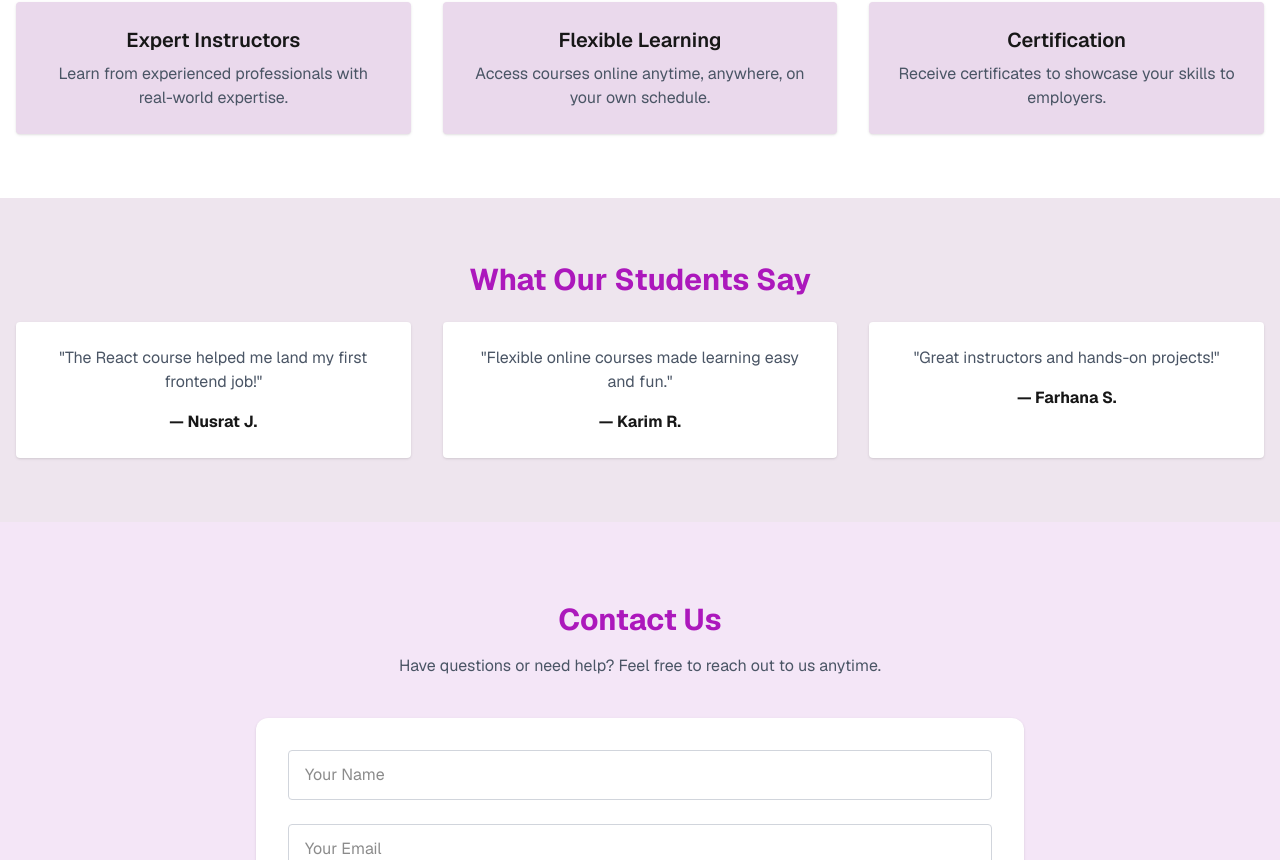
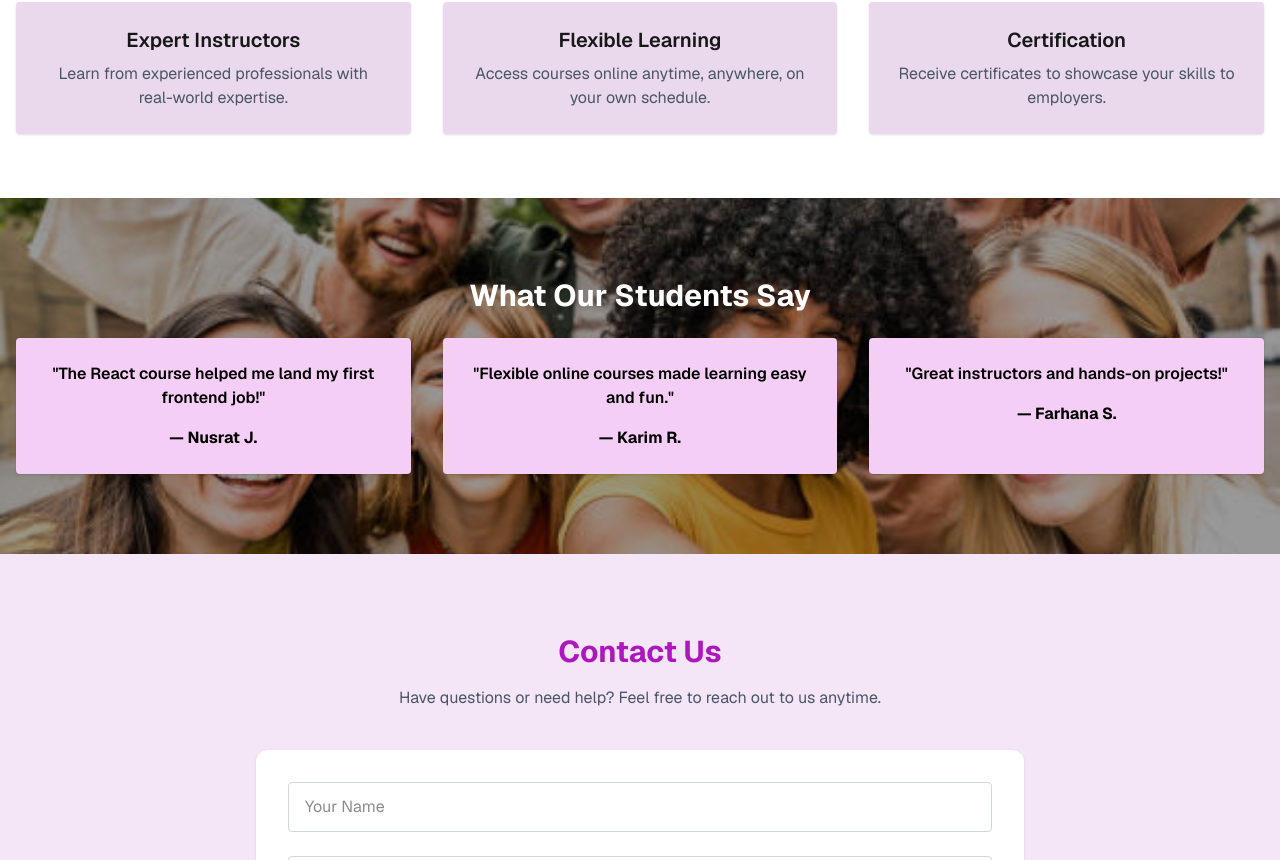
Before and after one commit to marufaakter1947/course-management-app, a Next.js app: page / in a window 1280 px wide. Shown: the part 960-1820 px from the top of the page. Built offline with nearby package versions, Linux system fonts and the light colour scheme; no server answers.

Commit message:
Added Testimonials bgimage

```diff
--- a/src/Components/ContactSection.jsx
+++ b/src/Components/ContactSection.jsx
@@ -28,7 +28,7 @@ export default function ContactSection() {
           Have questions or need help? Feel free to reach out to us anytime.
         </motion.p>
 
-        {/* Contact Form */}
+
         <div className="max-w-3xl mx-auto bg-white p-8 rounded-xl shadow">
           <form className="grid grid-cols-1 gap-6">
 
@@ -70,7 +70,7 @@ export default function ContactSection() {
               transition={{ duration: 0.3 }}
               viewport={{ once: true }}
               type="submit"
-              className="bg-[#ac18bc] text-white py-3 rounded font-semibold hover:bg-[#9112a0] transition"
+              className="bg-linear-to-r from-[#ac18bc] to-[#b896bc] text-white py-3 rounded font-semibold hover:bg-[#9112a0] transition"
             >
               Send Message
             </motion.button>
--- a/src/Components/Footer.jsx
+++ b/src/Components/Footer.jsx
@@ -13,7 +13,7 @@ const Footer = () => {
     <footer className="bg-linear-to-r from-[#ac18bc] to-[#b896bc] py-10 px-6 rounded-xl mt-20 text-white">
       <div className="max-w-7xl mx-auto grid grid-cols-1 md:grid-cols-3 gap-8 text-center md:text-left">
 
-        {/* Logo & Quick Links */}
+
         <div className="flex flex-col items-center md:items-start">
           <div className="flex flex-col items-center md:items-start gap-2">
             <Image
@@ -57,7 +57,7 @@ const Footer = () => {
           </ul>
         </div>
 
-        {/* Contact */}
+
         <div className="flex flex-col items-center md:items-start">
           <h3 className="text-lg font-bold mb-4">Connect With Us</h3>
           <div className="flex gap-4 mb-3">
@@ -97,7 +97,7 @@ const Footer = () => {
         </div>
       </div>
 
-      {/* Bottom */}
+
       <div className="border-t border-[#fa7171] mt-8 pt-4 text-center text-sm">
         <p>© {currentYear} Course Management App. All Rights Reserved.</p>
         <p className="mt-2">
--- a/src/Components/TestimonialsSection.jsx
+++ b/src/Components/TestimonialsSection.jsx
@@ -1,21 +1,61 @@
+// "use client";
+
+// export default function TestimonialsSection() {
+//   return (
+//     <section className="py-16 bg-[#eee5ee]">
+//       <div className="max-w-7xl mx-auto px-4 text-center">
+//         <h2 className="text-3xl font-bold text-[#ac18bc] mb-6">What Our Students Say</h2>
+//         <div className="grid grid-cols-1 md:grid-cols-3 gap-8">
+//           <div className="p-6 bg-white rounded shadow">
+//             <p className="text-gray-600 mb-4">"The React course helped me land my first frontend job!"</p>
+//             <h4 className="font-bold">— Nusrat J.</h4>
+//           </div>
+//           <div className="p-6 bg-white rounded shadow">
+//             <p className="text-gray-600 mb-4">"Flexible online courses made learning easy and fun."</p>
+//             <h4 className="font-bold">— Karim R.</h4>
+//           </div>
+//           <div className="p-6 bg-white rounded shadow">
+//             <p className="text-gray-600 mb-4">"Great instructors and hands-on projects!"</p>
+//             <h4 className="font-bold">— Farhana S.</h4>
+//           </div>
+//         </div>
+//       </div>
+//     </section>
+//   );
+// }
 "use client";
 
 export default function TestimonialsSection() {
   return (
-    <section className="py-16 bg-[#eee5ee]">
-      <div className="max-w-7xl mx-auto px-4 text-center">
-        <h2 className="text-3xl font-bold text-[#ac18bc] mb-6">What Our Students Say</h2>
+    <section
+      className="py-20 bg-cover bg-center bg-no-repeat relative"
+      style={{ backgroundImage: "url('/testimonial_img.jpg')" }}
+    >
+      {/* Overlay */}
+      <div className="absolute inset-0 bg-black/40"></div>
+
+      <div className="relative max-w-7xl mx-auto px-4 text-center text-white">
+        <h2 className="text-3xl font-bold mb-6">What Our Students Say</h2>
+
         <div className="grid grid-cols-1 md:grid-cols-3 gap-8">
-          <div className="p-6 bg-white rounded shadow">
-            <p className="text-gray-600 mb-4">"The React course helped me land my first frontend job!"</p>
+          <div className="p-6 bg-[#f4cef4] backdrop-blur-md text-black font-semibold rounded shadow">
+            <p className=" mb-4">
+              "The React course helped me land my first frontend job!"
+            </p>
             <h4 className="font-bold">— Nusrat J.</h4>
           </div>
-          <div className="p-6 bg-white rounded shadow">
-            <p className="text-gray-600 mb-4">"Flexible online courses made learning easy and fun."</p>
+
+          <div className="p-6 bg-[#f4cef4] text-black font-semibold backdrop-blur-md rounded shadow">
+            <p className=" mb-4">
+              "Flexible online courses made learning easy and fun."
+            </p>
             <h4 className="font-bold">— Karim R.</h4>
           </div>
-          <div className="p-6 bg-white rounded shadow">
-            <p className="text-gray-600 mb-4">"Great instructors and hands-on projects!"</p>
+
+          <div className="p-6 bg-[#f4cef4] text-black font-semibold backdrop-blur-md rounded shadow">
+            <p className=" mb-4">
+              "Great instructors and hands-on projects!"
+            </p>
             <h4 className="font-bold">— Farhana S.</h4>
           </div>
         </div>
--- a/src/app/page.jsx
+++ b/src/app/page.jsx
@@ -3,6 +3,7 @@ import FeaturesSection from "@/Components/FeaturesSection";
 import Hero from "@/Components/Hero";
 import PopularCourse from "@/Components/PopularCourse";
 import TestimonialsSection from "@/Components/TestimonialsSection";
+import WhyChooseUs from "@/Components/WhyChooseUs";
 
 export default function Home() {
   return (
@@ -11,6 +12,7 @@ export default function Home() {
         <Hero></Hero>
         <PopularCourse></PopularCourse>
         <FeaturesSection></FeaturesSection>
+
         <TestimonialsSection></TestimonialsSection>
         <ContactSection></ContactSection>
       </div>
```
Also changed, not shown: public/testimonial_img.jpg (added).
